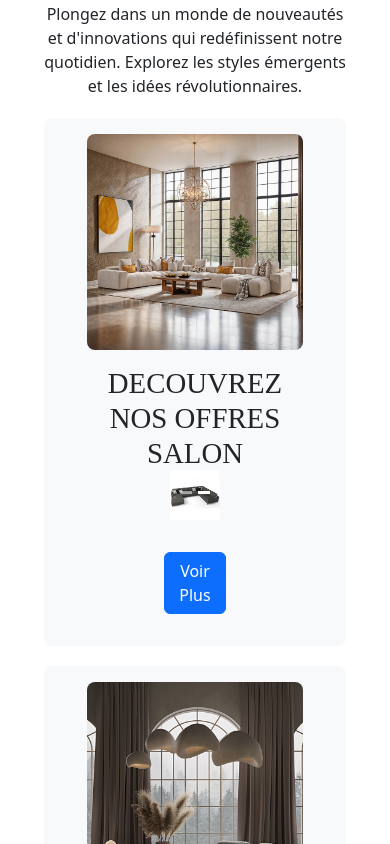
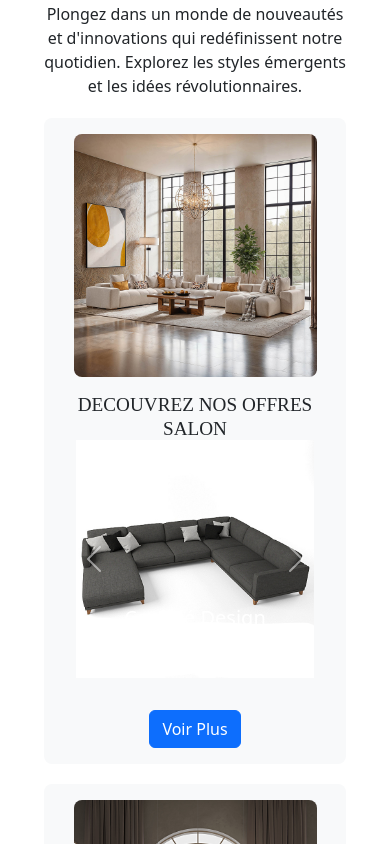
Before and after one commit to AmineOuzane/Interior_Design, a React (Vite) app: page / in a window 390 px wide. Shown: the part 900-1744 px from the top of the page. Built offline with nearby package versions, Linux system fonts and the light colour scheme.

Commit message:
adjust sizes to mobile version

```diff
--- a/src/Component/Feature.css
+++ b/src/Component/Feature.css
@@ -63,8 +63,9 @@
 
 .button-container {
     display: flex;
-    justify-content: flex-start;
+    justify-content: center;  /* Center the button */
     width: 100%;
+    margin-top: 1rem;  /* Space between the carousel and button */
 }
 
 .top-border {
@@ -85,13 +86,37 @@
         flex-direction: column;
     }
 
-    .card-img-large, .card-carousel {
-        width: 80%; /* Adjust both the image and carousel to take 80% on small screens */
+    /* Adjust the main image to take more space on smaller screens */
+    .card-img-large {
+        width: 90%;  /* Adjust image width to 90% */
+        margin-bottom: 1rem; /* Adds some space between the image and carousel */
     }
 
+    /* Adjust carousel image to take up more space */
+    .card-carousel .carousel-img {
+        width: 90%; /* Adjust the carousel images to take 90% width */
+        height: auto;
+    }
+
+    /* Adjust the text content layout */
     .text-content {
         align-items: center;
         text-align: center;
         margin-left: 0;  /* Removes margin on small screens */
+        width: 100%; /* Ensure it takes full width */
+        padding: 0 1rem; /* Padding for text on smaller screens */
+    }
+
+    /* Adjust the title size for smaller screens */
+    .card-title {
+        font-size: 1.2rem;  /* Reduce font size for smaller screens */
+        margin-bottom: 1rem;
+    }
+
+    .button-container {
+        display: flex;
+        justify-content: center;  /* Center the button */
+        width: 100%;
+        margin-top: 1rem;  /* Space between the carousel and button */
     }
 }
```
